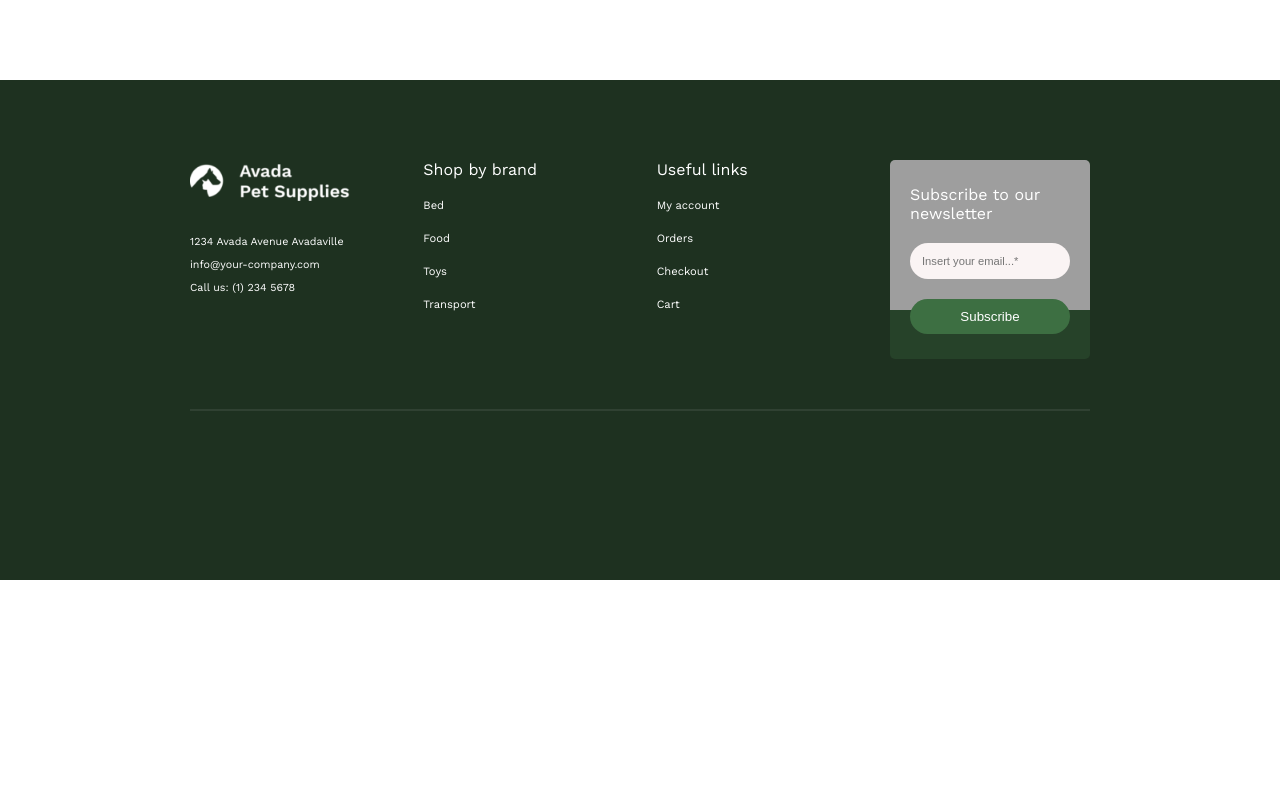
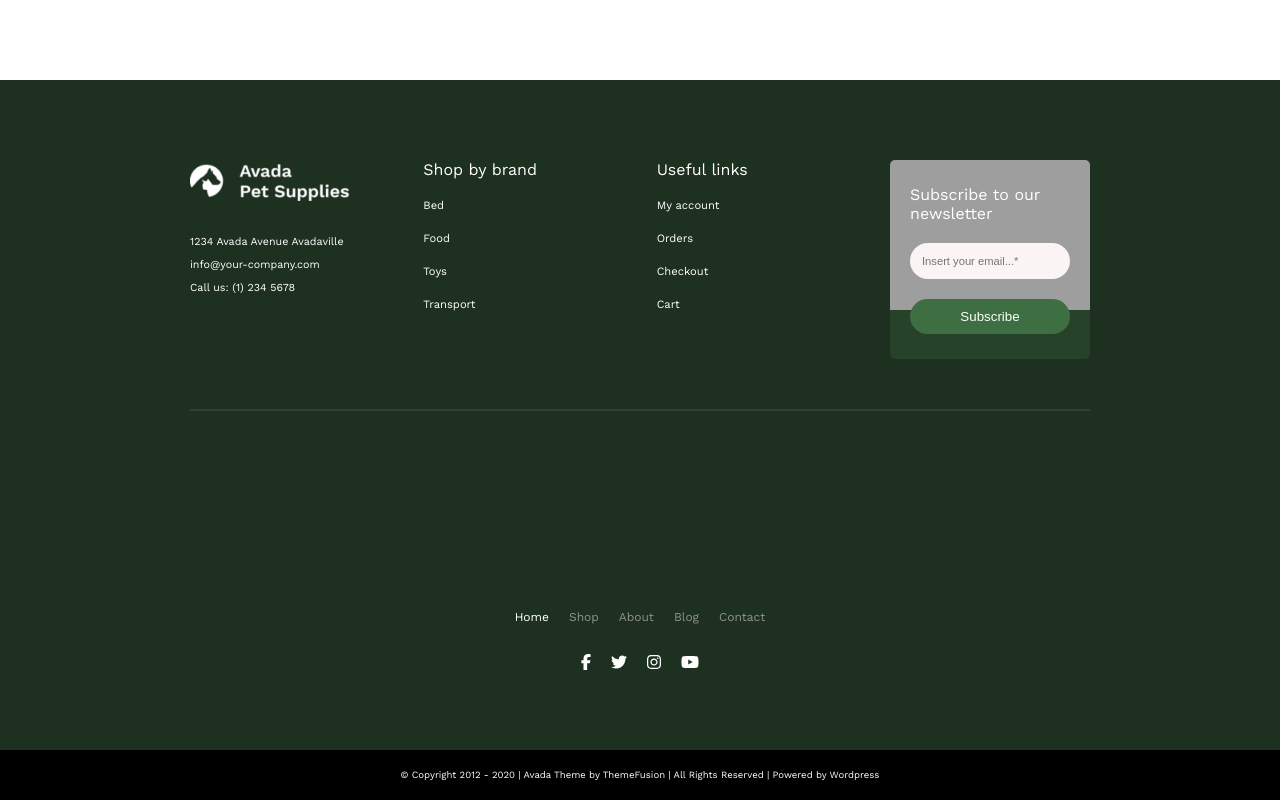
Before and after one commit to CaraccioloJessica/proj-html-vuejs, a Vue app: page / in a window 1280 px wide. Shown: the part 5440-6240 px from the top of the page. Before the commit the page ends 6020 px from the top, so only its background shows below. Built offline with nearby package versions, Linux system fonts and the light colour scheme; grey boxes are pictures that could not be loaded; a web font is replaced by a local one.

Commit message:
imported footerbottom

```diff
--- a/src/App.vue
+++ b/src/App.vue
@@ -6,6 +6,7 @@ import BlogSection from './components/BlogSection.vue';
 import BannerShopSection from './components/BannerShopSection.vue';
 import Shop from './components/Shop.vue';
 import FooterTop from './components/FooterTop.vue';
+import FooterBottom from './components/FooterBottom.vue';
 
 export default {
   components: {
@@ -15,7 +16,8 @@ export default {
     BlogSection,
     BannerShopSection,
     Shop,
-    FooterTop
+    FooterTop,
+    FooterBottom
   }
 }
 </script>
@@ -33,6 +35,7 @@ export default {
 
   <footer>
     <FooterTop />
+    <FooterBottom />
   </footer>
 </template>
 
```
